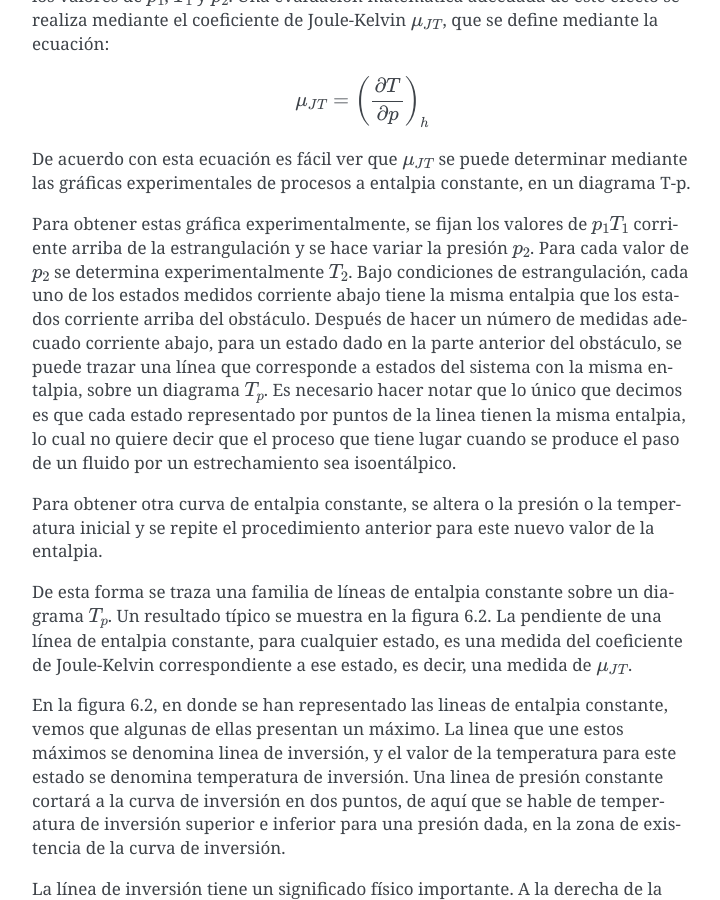
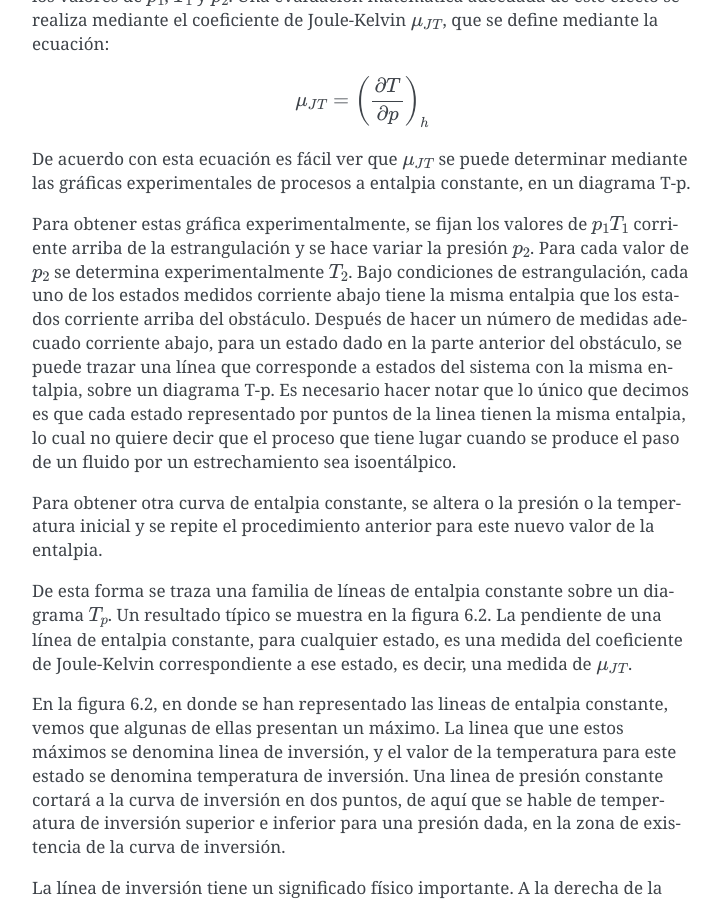
Before and after one commit to mantielero/termodinamica, a Sphinx documentation site: the page built from source/rtg_JT_JK.rst, in a window 1280 px wide and 900 px high, scrolled down 2170 px. Shown: the whole window, without its empty margins (388-1108 px from the left). Built offline with Sphinx 7.4.7, drawn with Linux system fonts in a browser that asks for light colours; pages that are not in the unit, such as notebooks, are missing from menus; some of the changed lines change nothing that is shown.

Commit message:
Update rtg_JT_JK.rst

```diff
--- a/source/rtg_JT_JK.rst
+++ b/source/rtg_JT_JK.rst
@@ -35,7 +35,7 @@ Como acabamos de decir, se ha visto experimentalmente que mediante el efecto Jou
 
 De acuerdo con esta ecuación es fácil ver que :math:`\mu_{JT}` se puede determinar mediante las gráficas experimentales de procesos a entalpia constante, en un diagrama T-p.
 
-Para obtener estas gráfica experimentalmente, se fijan los valores de :math:`p_1T_1` corriente arriba de la estrangulación y se hace variar la presión :math:`p_2`. Para cada valor de :math:`p_2` se determina experimentalmente :math:`T_2`. Bajo condiciones de estrangulación, cada uno de los estados medidos corriente abajo tiene la misma entalpia que los estados corriente arriba del obstáculo. Después de hacer un número de medidas adecuado corriente abajo, para un estado dado en la parte anterior del obstáculo, se puede trazar una línea que corresponde a estados del sistema con la misma entalpia, sobre un diagrama :math:`T_p`. Es necesario hacer notar que lo único que decimos es que cada estado representado por puntos de la linea tienen la misma entalpia, lo cual no quiere decir que el proceso que tiene lugar cuando se produce el paso de un fluido por un estrechamiento sea isoentálpico.
+Para obtener estas gráfica experimentalmente, se fijan los valores de :math:`p_1T_1` corriente arriba de la estrangulación y se hace variar la presión :math:`p_2`. Para cada valor de :math:`p_2` se determina experimentalmente :math:`T_2`. Bajo condiciones de estrangulación, cada uno de los estados medidos corriente abajo tiene la misma entalpia que los estados corriente arriba del obstáculo. Después de hacer un número de medidas adecuado corriente abajo, para un estado dado en la parte anterior del obstáculo, se puede trazar una línea que corresponde a estados del sistema con la misma entalpia, sobre un diagrama T-p. Es necesario hacer notar que lo único que decimos es que cada estado representado por puntos de la linea tienen la misma entalpia, lo cual no quiere decir que el proceso que tiene lugar cuando se produce el paso de un fluido por un estrechamiento sea isoentálpico.
 
 Para obtener otra curva de entalpia constante, se altera o la presión o la temperatura inicial y se repite el procedimiento anterior para este nuevo valor de la entalpia.
 
```
